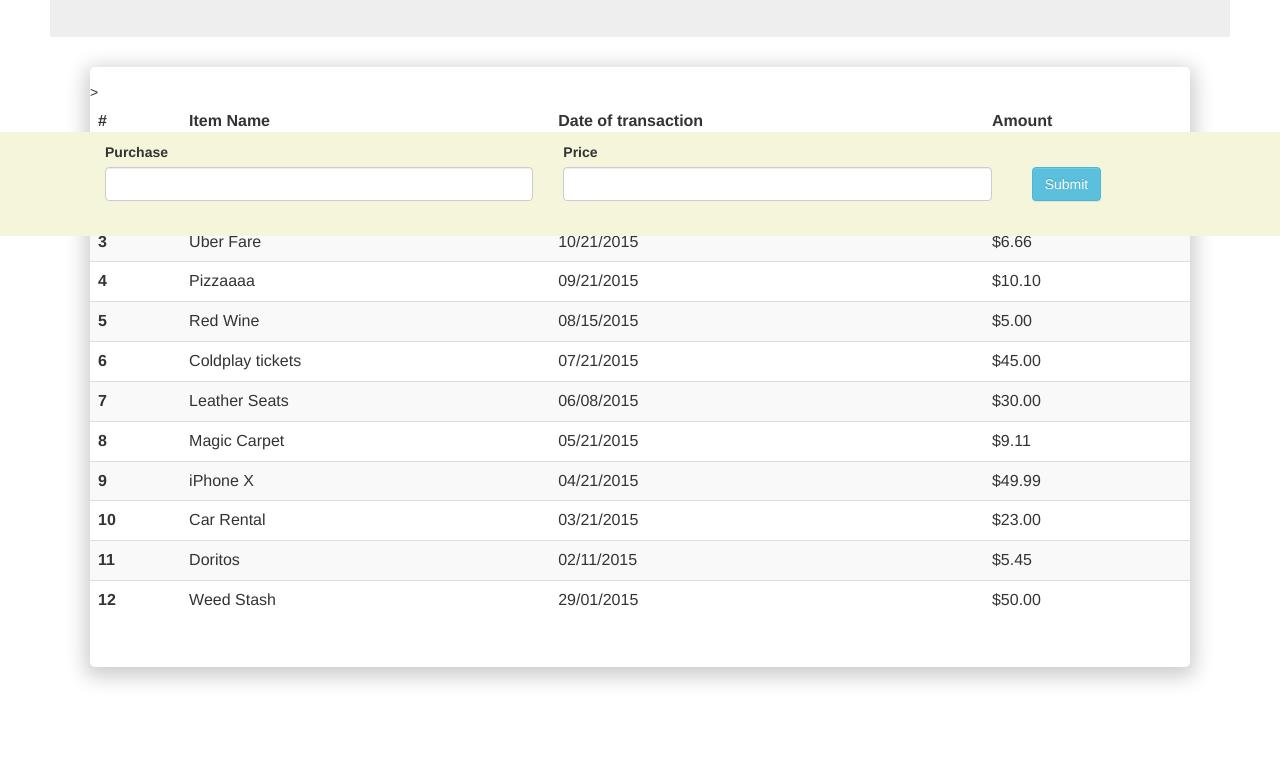
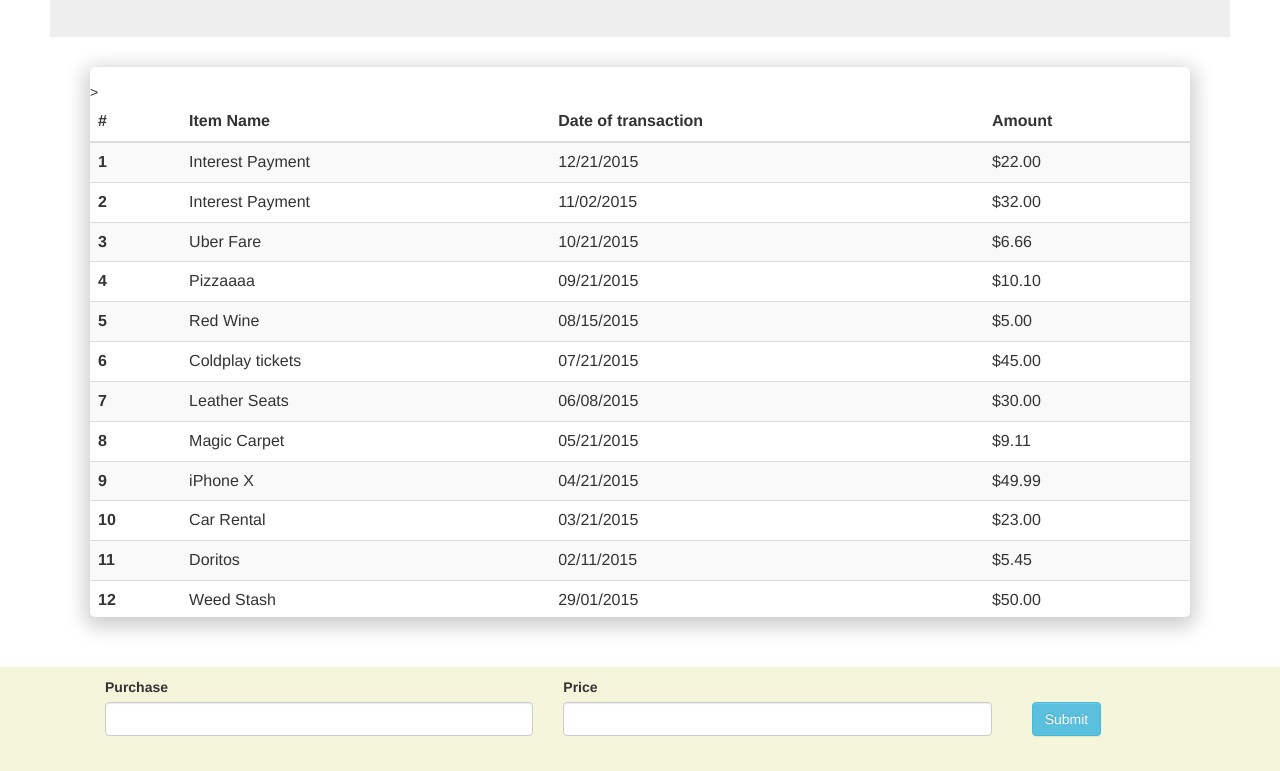
Before and after one commit to tanwei0319/citi-team50, a website: page views/index.html in a window 1280 px wide. Shown: the part 564-1335 px from the top of the page. Before the commit the page ends 1281 px from the top, so only its background shows below. Drawn offline with nearby package versions, Linux system fonts and the light colour scheme.

Commit message:
Update footer and table css

```diff
--- a/views/main.css
+++ b/views/main.css
@@ -1,7 +1,7 @@
 .container.outlet {
     box-shadow: 0px 5px 20px 5px rgba(0,0,0,0.2);
     width: 1100px;
-    height: 600px;
+    height: 550px;
     margin: 0 auto;
     background-color: white;
     padding-top: 15px;
@@ -16,7 +16,7 @@
 
 #footer {
     background-color: beige;
-    position: fixed;
+    position: relative;
     bottom: 0;
     width: 100%;
 }
```
